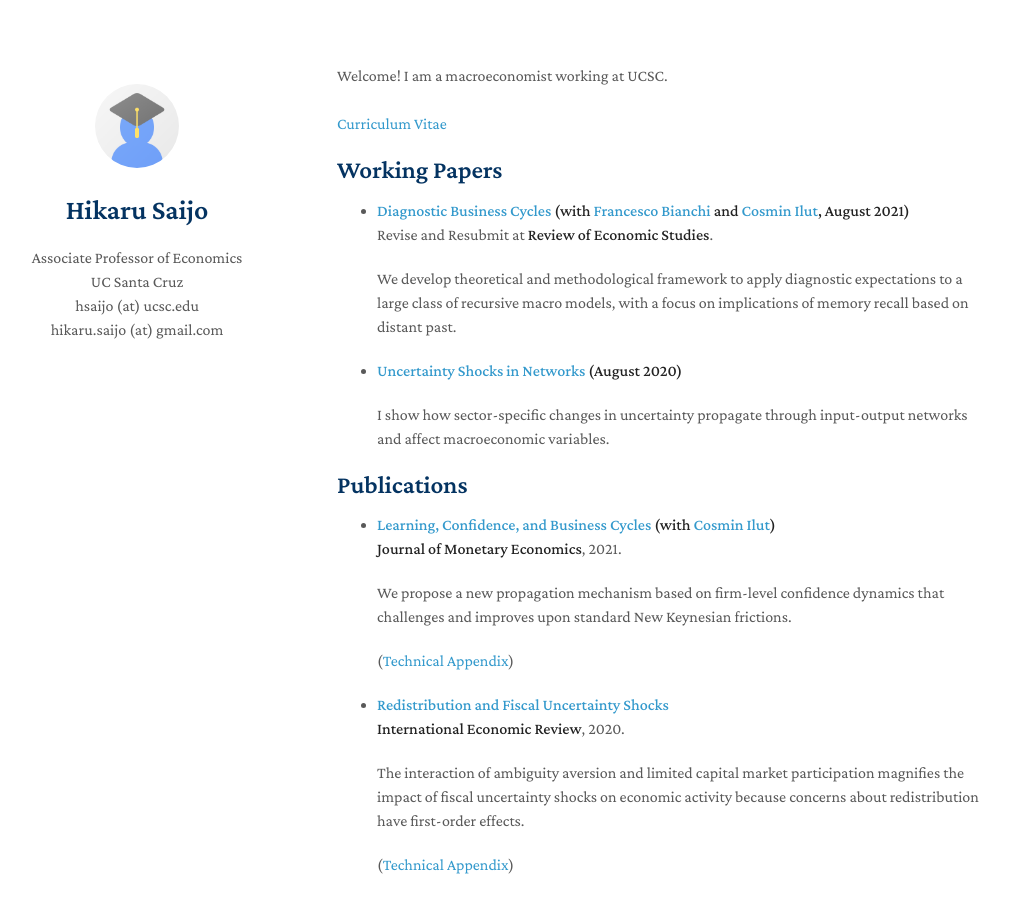
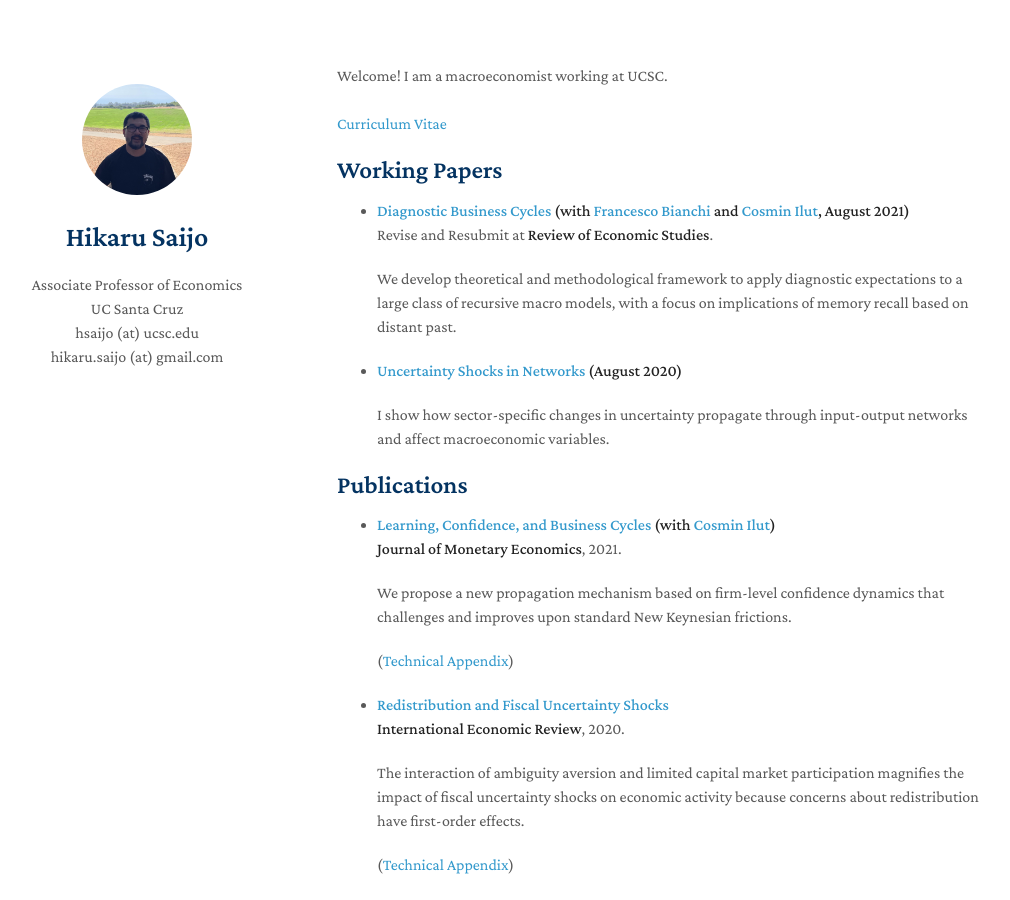
Before and after one commit to hsaijo/hsaijo.github.io, a Jekyll site: the page built from index.md, in a window 1280 px wide and 900 px high. Shown: the whole window, without its empty margins (133-1143 px from the left). Built offline with Jekyll 4.4.1, drawn with Linux system fonts in a browser that asks for light colours; nearby versions of some CDN libraries; a style sheet for code colours, icons or effects is not loaded.

Commit message:
Update _config.yml

```diff
--- a/_config.yml
+++ b/_config.yml
@@ -4,7 +4,7 @@ affiliation: UC Santa Cruz
 email: hsaijo (at) ucsc.edu
 email2: hikaru.saijo (at) gmail.com
 keywords: minimal academic
-avatar: ./assets/img/avatar.png
+avatar: ./assets/img/hsaijo.jpg
 google_analytics: UA-111540567-4
 favicon: ./assets/img/favicon.png
 favicon_dark: ./assets/img/favicon-dark.png
```
